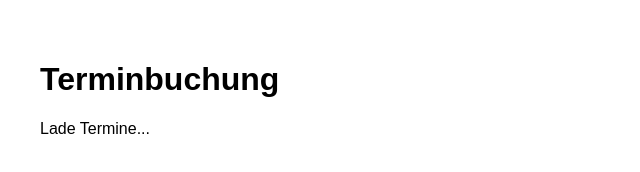
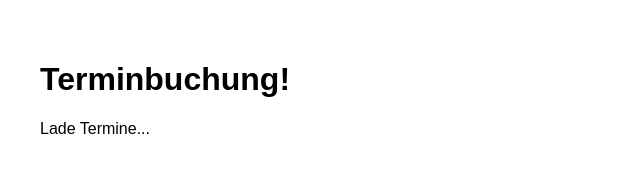
Before and after one commit to spiridisstamos-code/DieStimmeDesMoments, a website: page docs/index.html in a window 1280 px wide. Shown: the full height of the page, 0-640 px from the left. Drawn offline with Linux system fonts and the light colour scheme; no server answers.

```diff
--- a/docs/index.html
+++ b/docs/index.html
@@ -9,7 +9,7 @@
   </style>
 </head>
 <body>
-  <h1>Terminbuchung</h1>
+  <h1>Terminbuchung!</h1>
   <div id="slots">Lade Termine...</div>
 
   <script>
```
